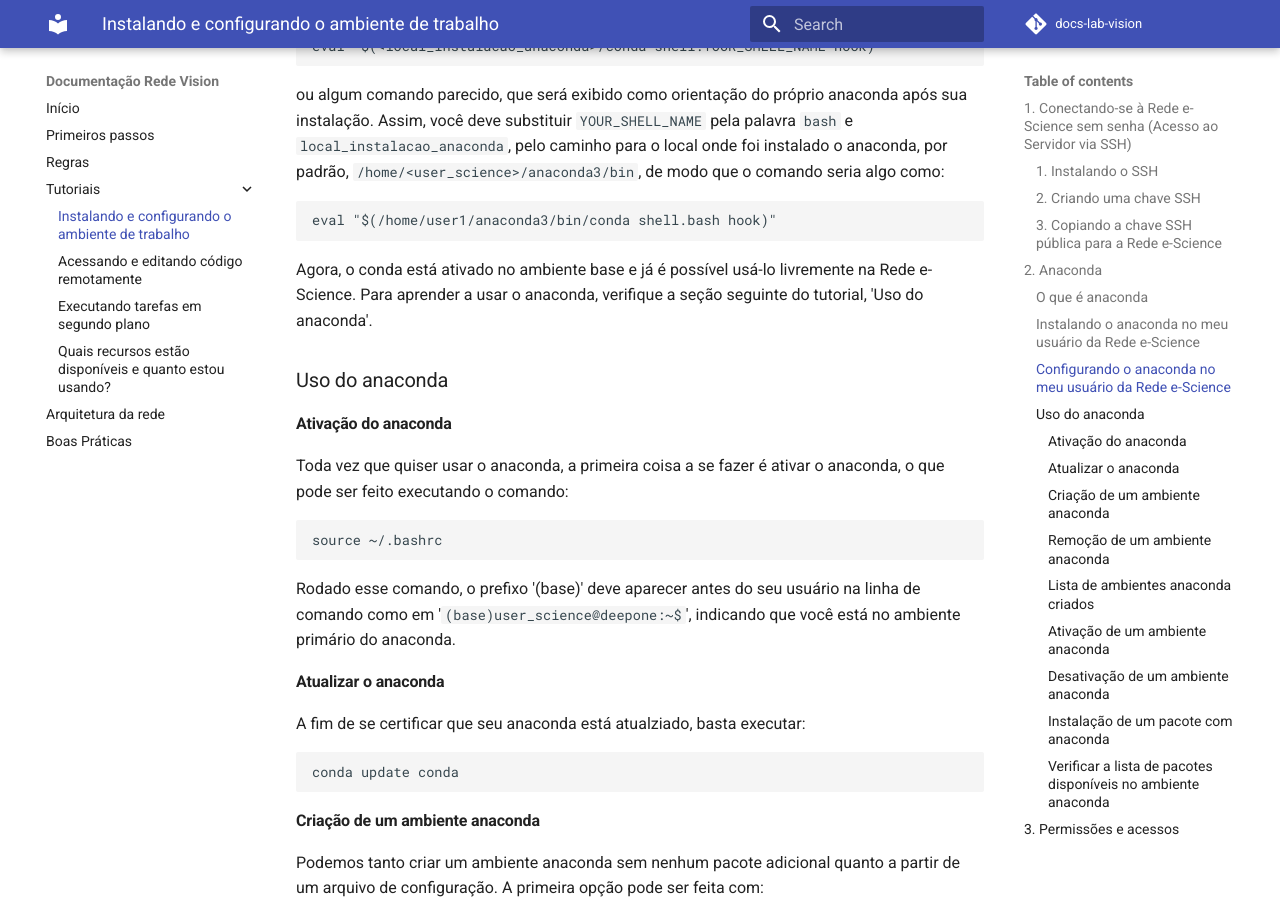
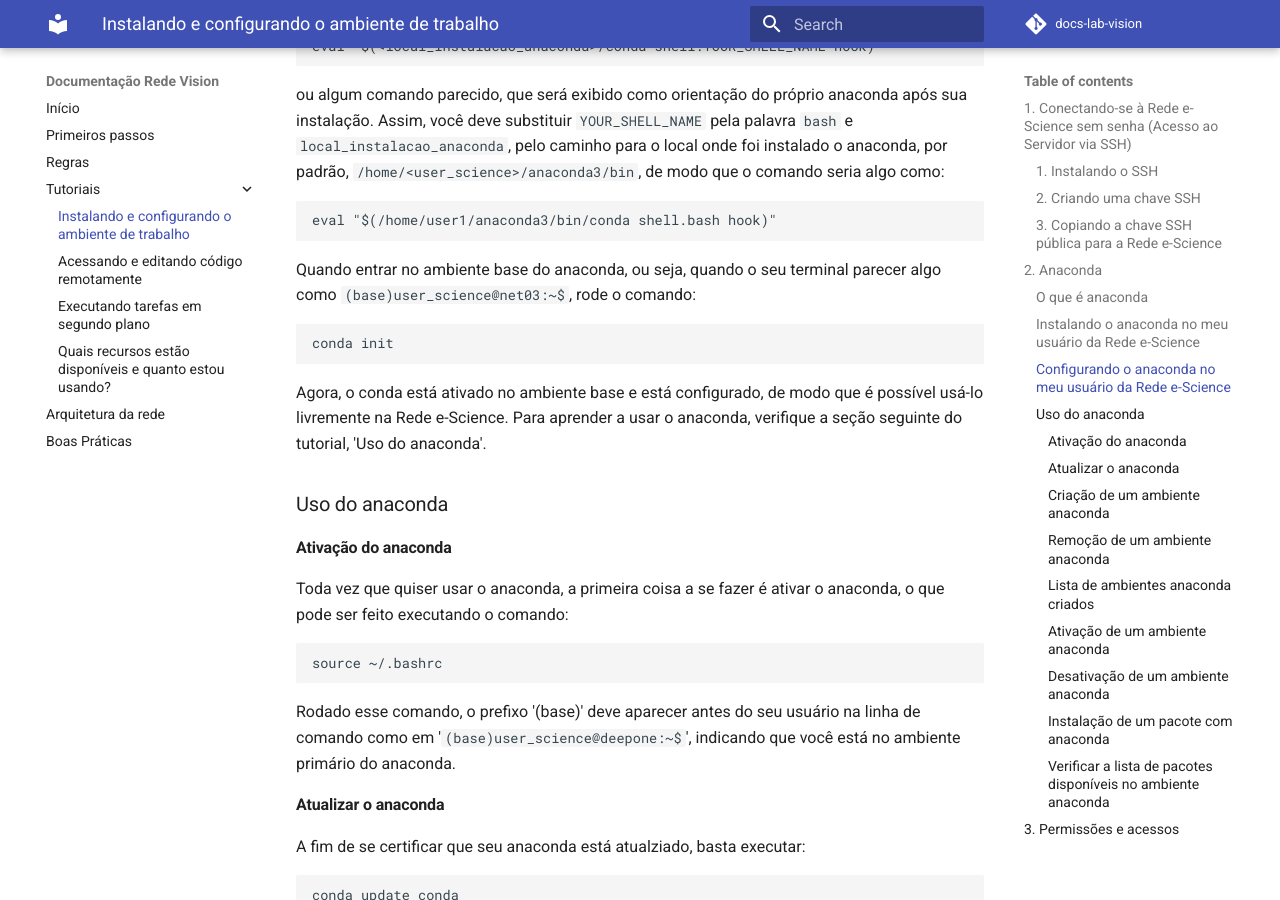
Before and after one commit to arturandre/docs-lab-vision, an MkDocs documentation site: the page built from docs/tutorials/configuring-workplace.md, in a window 1280 px wide and 900 px high, scrolled down 3480 px. Built offline with MkDocs 1.6.1 and Material for MkDocs 9.7.7, drawn with Linux system fonts in a browser that asks for light colours; comment, search, counter and statistics services are not loaded.

Commit message:
arrumando o tutorial de configuracao do anaconda

````diff
--- a/docs/tutorials/configuring-workplace.md
+++ b/docs/tutorials/configuring-workplace.md
@@ -120,9 +120,13 @@ ou algum comando parecido, que será exibido como orientação do próprio anaco
 ```bash
 eval "$(/home/user1/anaconda3/bin/conda shell.bash hook)"
 ```
+Quando entrar no ambiente base do anaconda, ou seja, quando o seu terminal parecer algo como `(base)user_science@net03:~$ `, rode o comando:
 
+```bash
+conda init
+```
 
-Agora, o conda está ativado no ambiente base e já é possível usá-lo livremente na Rede e-Science. Para aprender a usar o anaconda, verifique a seção seguinte do tutorial, 'Uso do anaconda'.
+Agora, o conda está ativado no ambiente base e está configurado, de modo que é possível usá-lo livremente na Rede e-Science. Para aprender a usar o anaconda, verifique a seção seguinte do tutorial, 'Uso do anaconda'.
 
 ### Uso do anaconda
 
````
